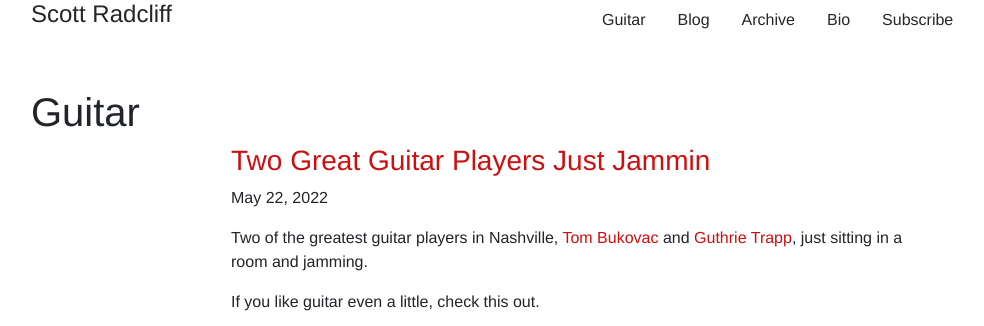
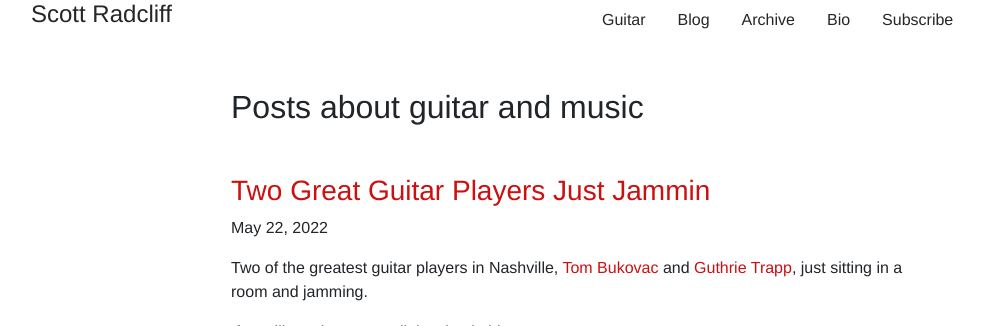
Before and after one commit to ScottRadcliff/scottradcliff.github.io, a Jekyll site: the page built from guitar.html, in a window 1280 px wide, cut to the strip 0-326 px from the top of the page. Shown: the whole strip, without its empty margins (54-1038 px from the left). Built offline with Jekyll 4.4.1, drawn with Linux system fonts in a browser that asks for light colours; comment, search, counter and statistics services are not loaded.

Commit message:
Updating heading

```diff
--- a/guitar.html
+++ b/guitar.html
@@ -2,7 +2,9 @@
 layout: music
 ---
 
-<h1>Guitar</h1>
+<header class="col-8 offset-2 mb-5">
+  <h2>Posts about guitar and music</h1>
+</header>
 
 {% for post in site.posts %}
   {% if post.tag contains "guitar" %}
```
